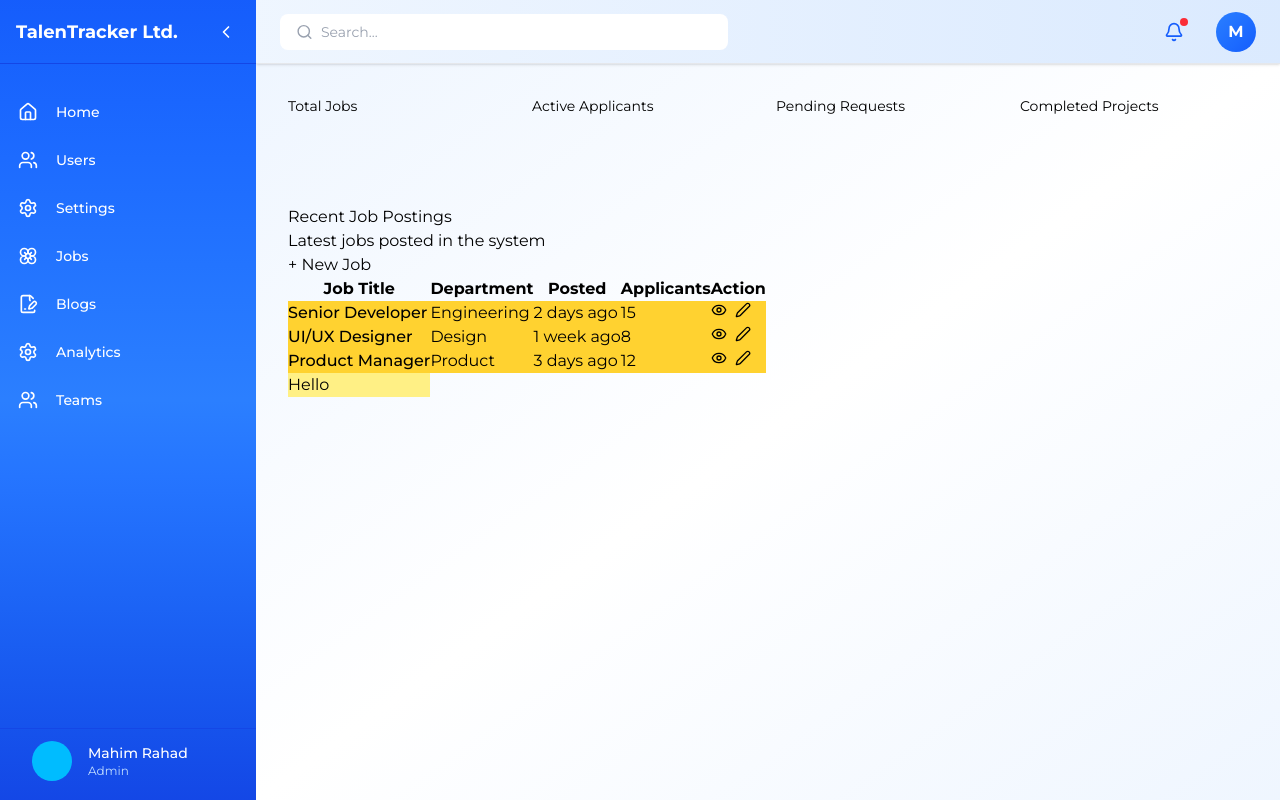
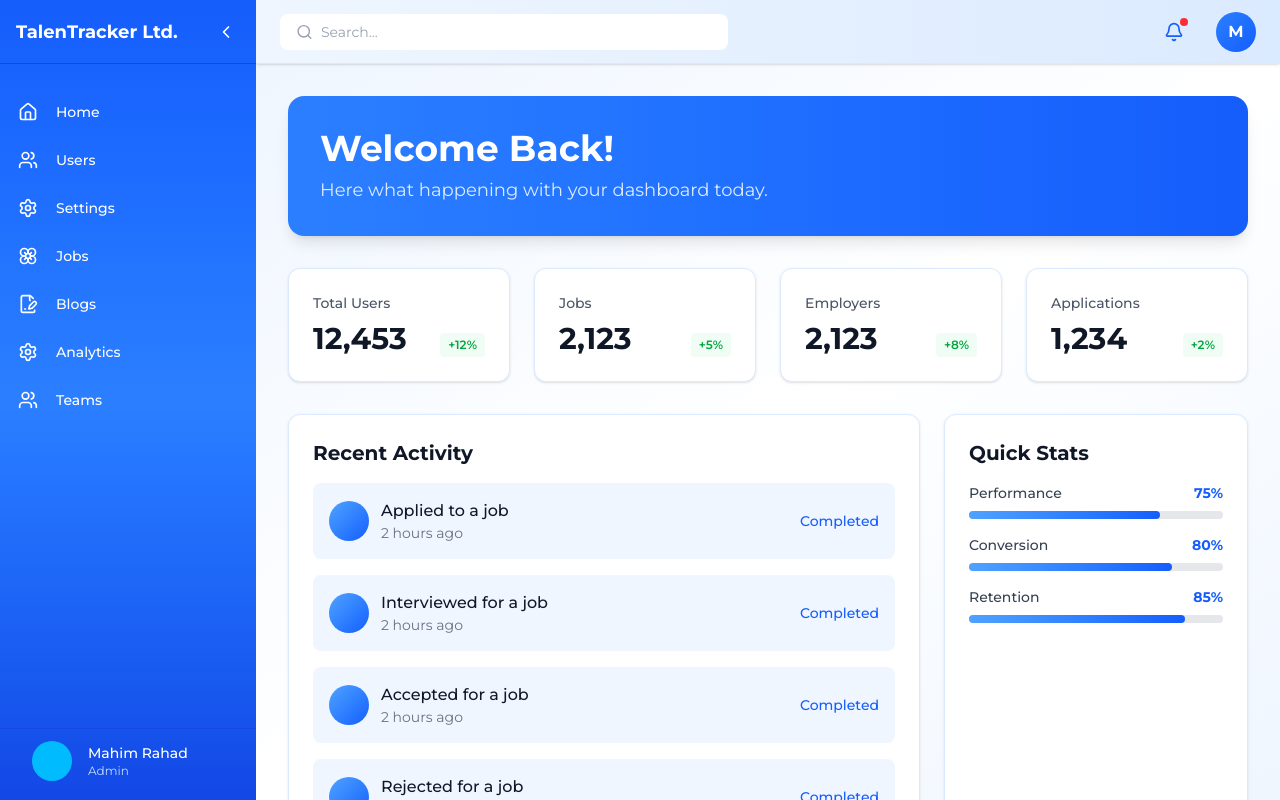
Before and after one commit to MostasirMahim/talentracker-demo, a Next.js app: page /dashboard in a window 1280 px wide. Built offline with nearby package versions, Linux system fonts and the light colour scheme.

Commit message:
feat : added dashboard homepage.

```diff
--- a/src/components/Dashboard/home/DashboardHome.js
+++ b/src/components/Dashboard/home/DashboardHome.js
@@ -1,91 +1,93 @@
-"use client"
-
-import { Eye, Edit2 } from "lucide-react"
-
+"use client";
 export default function DashboardHome() {
-  const stats = [
-    { label: "Total Jobs", value: "12", color: "primary" },
-    { label: "Active Applicants", value: "48", color: "secondary" },
-    { label: "Pending Requests", value: "7", color: "warning" },
-    { label: "Completed Projects", value: "24", color: "success" },
-  ]
-
-  const recentJobs = [
-    { id: 1, title: "Senior Developer", department: "Engineering", posted: "2 days ago", applicants: 15 },
-    { id: 2, title: "UI/UX Designer", department: "Design", posted: "1 week ago", applicants: 8 },
-    { id: 3, title: "Product Manager", department: "Product", posted: "3 days ago", applicants: 12 },
-  ]
-
+  const cardItems = [
+    { label: "Total Users", value: "12,453", change: "+12%" },
+    { label: "Jobs", value: "2,123", change: "+5%" },
+    { label: "Employers", value: "2,123", change: "+8%" },
+    { label: "Applications", value: "1,234", change: "+2%" },
+  ];
+  const activityItems = [
+    "Applied to a job",
+    "Interviewed for a job",
+    "Accepted for a job",
+    "Rejected for a job",
+  ];
+  const quickStats = ["Performance", "Conversion", "Retention"];
   return (
     <div>
-      <div style={{ marginBottom: "2rem" }}>
-        <div style={{ display: "grid", gridTemplateColumns: "repeat(auto-fit, minmax(200px, 1fr))", gap: "1rem" }}>
-          {stats.map((stat, idx) => (
-            <div key={idx} className="card">
-              <div style={{ display: "flex", flexDirection: "column", gap: "0.5rem" }}>
-                <span style={{ fontSize: "0.875rem", color: "var(--text-secondary)" }}>{stat.label}</span>
-                <span
-                  style={{
-                    fontSize: "2rem",
-                    fontWeight: "700",
-                    background: "var(--gradient-primary)",
-                    backgroundClip: "text",
-                    WebkitBackgroundClip: "text",
-                    WebkitTextFillColor: "transparent",
-                  }}
+      <div className="mb-8 bg-linear-to-r from-blue-500 to-blue-600 rounded-2xl p-8 text-white shadow-lg">
+        <h1 className="text-3xl sm:text-4xl font-bold mb-2">Welcome Back!</h1>
+        <p className="text-blue-100 text-lg">
+          Here what happening with your dashboard today.
+        </p>
+      </div>
+
+      <div className="grid grid-cols-1 sm:grid-cols-2 lg:grid-cols-4 gap-4 sm:gap-6 mb-8">
+        {cardItems.map((stat, i) => (
+          <div
+            key={i}
+            className="bg-white rounded-xl p-6 shadow-sm border border-blue-100 hover:shadow-md transition-shadow"
           >
+            <p className="text-gray-600 text-sm font-medium mb-2">
+              {stat.label}
+            </p>
+            <div className="flex items-end justify-between">
+              <p className="text-2xl sm:text-3xl font-bold text-gray-900">
                 {stat.value}
+              </p>
+              <span className="text-xs font-semibold text-green-600 bg-green-50 px-2 py-1 rounded">
+                {stat.change}
               </span>
             </div>
           </div>
         ))}
       </div>
+
+      <div className="grid grid-cols-1 lg:grid-cols-3 gap-6">
+        <div className="lg:col-span-2 bg-white rounded-xl shadow-sm border border-blue-100 p-6">
+          <h2 className="text-xl font-bold text-gray-900 mb-4">
+            Recent Activity
+          </h2>
+          <div className="space-y-4">
+            {activityItems.map((i) => (
+              <div
+                key={i}
+                className="flex items-center justify-between p-4 bg-blue-50 rounded-lg hover:bg-blue-100 transition-colors"
+              >
+                <div className="flex items-center gap-3">
+                  <div className="w-10 h-10 rounded-full bg-linear-to-br from-blue-400 to-blue-600" />
+                  <div>
+                    <p className="font-medium text-gray-900">{i}</p>
+                    <p className="text-sm text-gray-500">2 hours ago</p>
                   </div>
-
-      <div className="card">
-        <div className="card-header">
-          <div>
-            <h2 className="card-title">Recent Job Postings</h2>
-            <p className="card-subtitle">Latest jobs posted in the system</p>
                 </div>
-          <button className="btn btn-primary btn-sm">+ New Job</button>
+                <span className="text-sm font-medium text-blue-600">
+                  Completed
+                </span>
               </div>
-
-        <div className="table-container">
-          <table className="table">
-            <thead>
-              <tr>
-                <th>Job Title</th>
-                <th>Department</th>
-                <th>Posted</th>
-                <th>Applicants</th>
-                <th>Action</th>
-              </tr>
-            </thead>
-            <tbody className="bg-amber-300">
-              {recentJobs.map((job) => (
-                <tr key={job.id}>
-                  <td style={{ fontWeight: "500" }}>{job.title}</td>
-                  <td>{job.department}</td>
-                  <td>{job.posted}</td>
-                  <td>
-                    <span className="badge badge-info">{job.applicants}</span>
-                  </td>
-                  <td>
-                    <button className="btn btn-secondary btn-sm" style={{ marginRight: "0.5rem" }}>
-                      <Eye size={16} />
-                    </button>
-                    <button className="btn btn-secondary btn-sm">
-                      <Edit2 size={16} />
-                    </button>
-                  </td>
-                </tr>
             ))}
-            </tbody>
-            <p className="bg-yellow-200">Hello</p>
-          </table>
+          </div>
+        </div>
+        <div className="bg-white rounded-xl shadow-sm border border-blue-100 p-6">
+          <h2 className="text-xl font-bold text-gray-900 mb-4">Quick Stats</h2>
+          <div className="space-y-4">
+            {quickStats.map((label, i) => (
+              <div key={i} className="space-y-2">
+                <div className="flex justify-between text-sm">
+                  <span className="font-medium text-gray-700">{label}</span>
+                  <span className="text-blue-600 font-bold">{75 + i * 5}%</span>
+                </div>
+                <div className="w-full bg-gray-200 rounded-full h-2">
+                  <div
+                    className="bg-linear-to-r from-blue-400 to-blue-600 h-2 rounded-full"
+                    style={{ width: `${75 + i * 5}%` }}
+                  />
+                </div>
+              </div>
+            ))}
           </div>
         </div>
       </div>
-  )
+    </div>
+  );
 }
```
Lines whose indentation alone changed are shown as unchanged.
